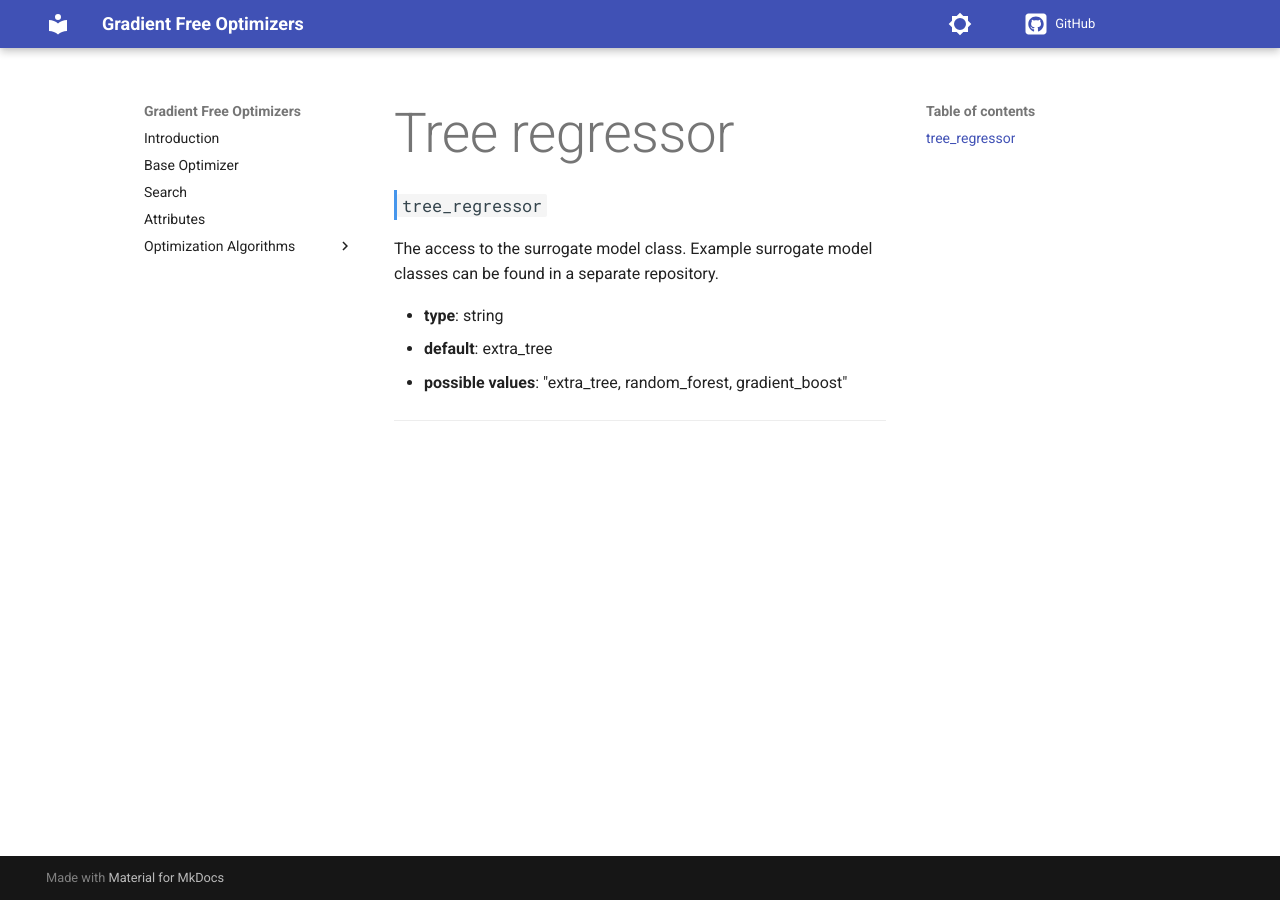
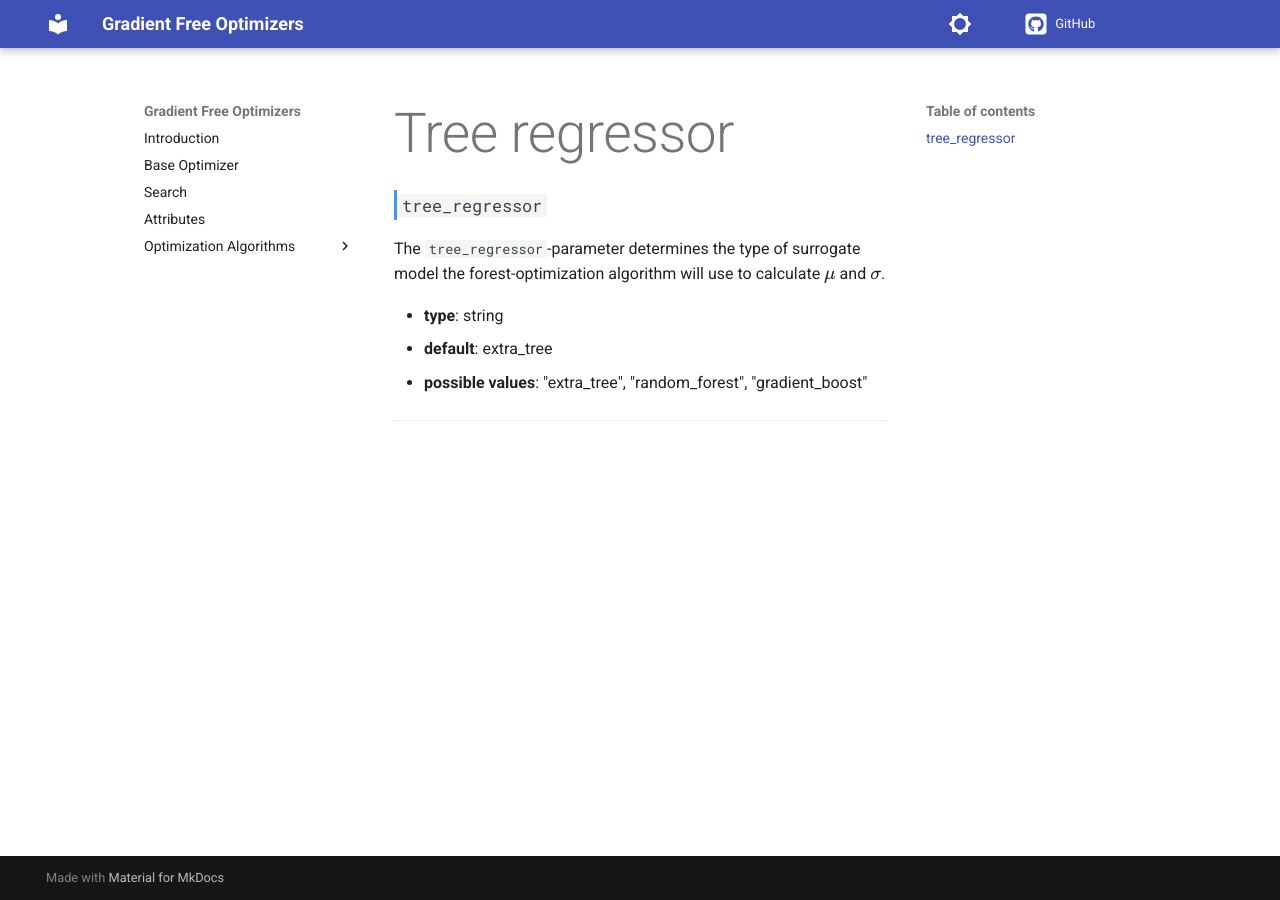
Before and after one commit to SimonBlanke/gradient-free-optimizers-documentation, an MkDocs documentation site: the page built from docs/parameters/tree_regressor.md, in a window 1280 px wide. Built offline with MkDocs 1.6.1 and Material for MkDocs 9.7.7, drawn with Linux system fonts in a browser that asks for light colours; comment, search, counter and statistics services are not loaded; the version menu is left out.

Commit message:
update forest-opt and tree-regressor parameter

```diff
--- a/docs/parameters/tree_regressor.md
+++ b/docs/parameters/tree_regressor.md
@@ -1,10 +1,9 @@
 ### `tree_regressor`
 
-The access to the surrogate model class. Example surrogate
-model classes can be found in a separate repository.
+The `tree_regressor`-parameter determines the type of surrogate model the forest-optimization algorithm will use to calculate $\mu$ and $\sigma$.
 
   - **type**: string
   - **default**: extra_tree
-  - **possible values**: "extra_tree, random_forest, gradient_boost"
+  - **possible values**: "extra_tree", "random_forest", "gradient_boost"
 
 ---
```
Also changed, not shown: docs/optimizers/forest_optimization.md (+4 -5 lines).
